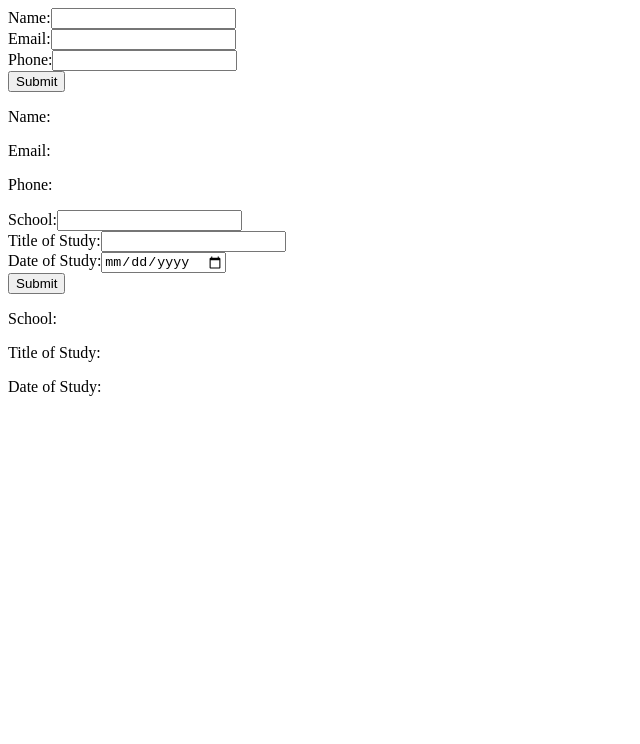
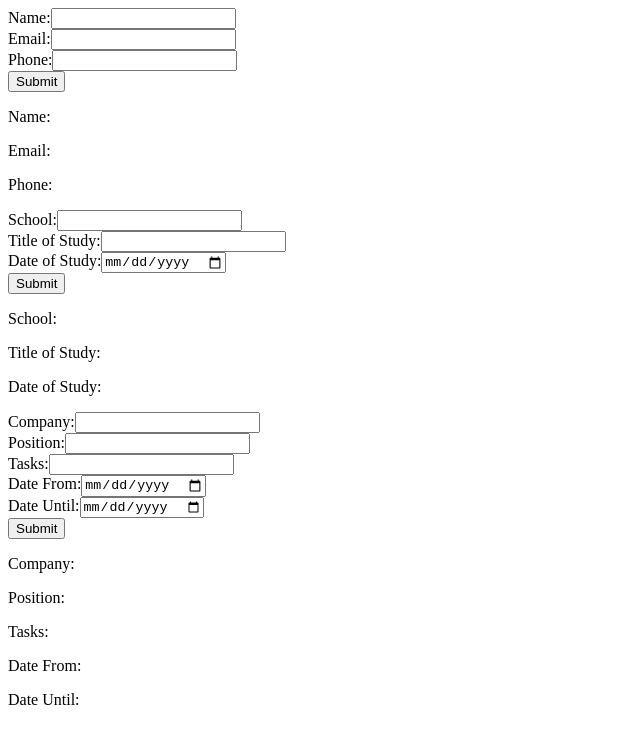
Before and after one commit to VasaOfficial/CV-Application, a React (Create React App) app: page / in a window 1280 px wide. Shown: the top 744 px of the page, without its empty margins (0-640 px from the left). Built offline with nearby package versions, Linux system fonts and the light colour scheme.

Commit message:
Add form for work expiriance

```diff
--- a/src/App.js
+++ b/src/App.js
@@ -1,6 +1,7 @@
 import React from "react";
 import ContactInfo from "./components/ContactInfo";
 import EducationalInfo from "./components/Education";
+import ExpirienceInfo from "./components/WorkExperience";
 
 class App extends React.Component {
   render() {
@@ -8,6 +9,7 @@ class App extends React.Component {
       <div>
         <ContactInfo />
         <EducationalInfo />
+        <ExpirienceInfo />
       </div>
     );
   }
--- a/src/components/WorkExperience.js
+++ b/src/components/WorkExperience.js
@@ -0,0 +1,88 @@
+import React from "react";
+
+class ExpirienceInfo extends React.Component {
+  constructor(props) {
+    super(props);
+    this.state = {
+      company: '',
+      position: '',
+      tasks: '',
+      dateForm: '',
+      dateUntil: ''
+    };
+  }
+
+  handleInputChange = (event) => {
+    this.setState({ [event.target.name]: event.target.value });
+  };
+
+  handleSubmit = (event) => {
+    event.preventDefault();
+  };
+
+  render() {
+    return (
+      <form onSubmit={this.handleSubmit}>
+        <label>
+          Company:
+          <input
+            type="text"
+            name="company"
+            value={this.state.company}
+            onChange={this.handleInputChange}
+          />
+        </label>
+        <br />
+        <label>
+          Position:
+          <input
+            type="text"
+            name="position"
+            value={this.state.position}
+            onChange={this.handleInputChange}
+          />
+        </label>
+        <br />
+        <label>
+          Tasks:
+          <input
+            type="text"
+            name="tasks"
+            value={this.state.tasks}
+            onChange={this.handleInputChange}
+          />
+        </label>
+        <br />
+        <label>
+          Date From:
+          <input
+            type="date"
+            name="dateFrom"
+            value={this.state.dateFrom}
+            onChange={this.handleInputChange}
+          />
+        </label>
+        <br />
+        <label>
+          Date Until:
+          <input
+            type="date"
+            name="dateUntil"
+            value={this.state.dateUntil}
+            onChange={this.handleInputChange}
+          />
+        </label>
+        <br />
+        <button type="submit">Submit</button>
+        <br />
+        <p>Company: {this.state.company}</p>
+        <p>Position: {this.state.position}</p>
+        <p>Tasks: {this.state.tasks}</p>
+        <p>Date From: {this.state.dateFrom}</p>
+        <p>Date Until: {this.state.dateUntil}</p>
+      </form>
+    );
+  }
+}
+
+export default ExpirienceInfo;
```
